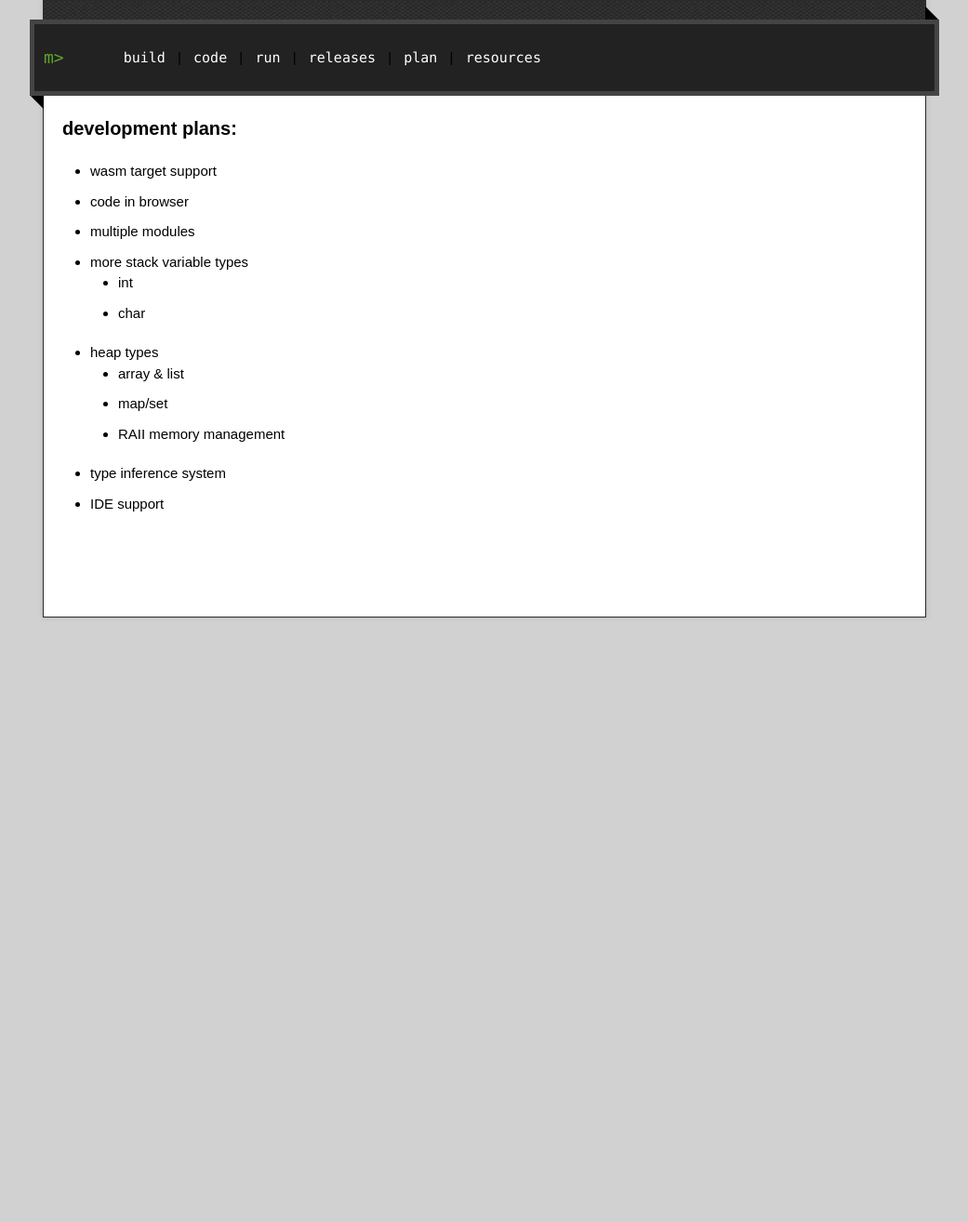
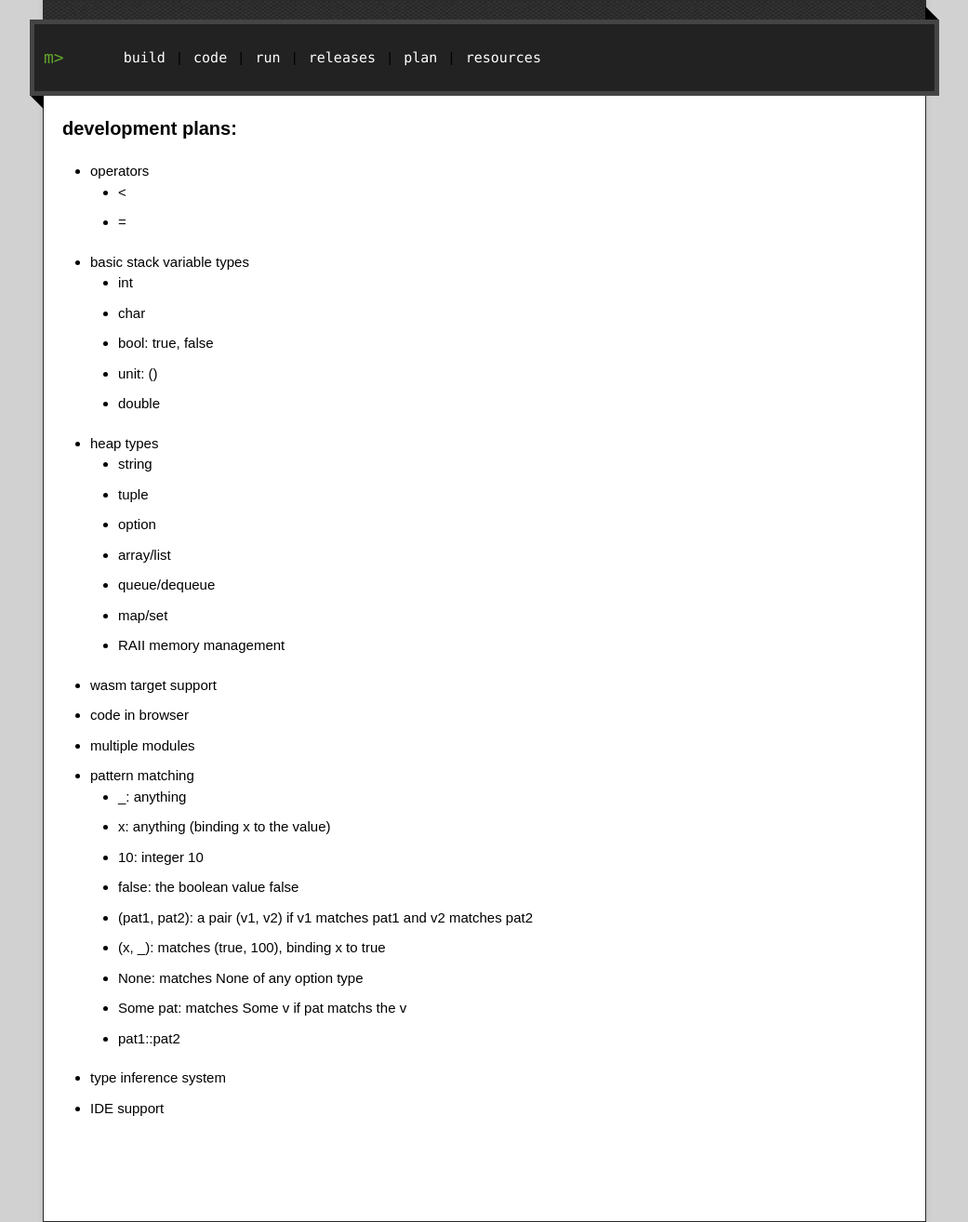
Before and after one commit to mlang-dev/m, a Jekyll site: the page built from docs/plan.md, in a window 1280 px wide. Shown: the whole page at 93% size, without its empty margins (119-1160 px from the left). Built offline with Jekyll 4.4.1, drawn with Linux system fonts in a browser that asks for light colours; our own code applies the rules of GitHub Pages for plain Markdown files; before the commit the page ends 900 px from its top, so only the background shows below that.

```diff
--- a/docs/plan.md
+++ b/docs/plan.md
@@ -3,15 +3,35 @@
 ---
 
 ### development plans:
+- operators
+  - <
+  - =
+- basic stack variable types
+  - int
+  - char
+  - bool: true, false
+  - unit: ()
+  - double
+- heap types
+  - string
+  - tuple
+  - option
+  - array/list
+  - queue/dequeue
+  - map/set
+  - RAII memory management
 - wasm target support
 - code in browser
 - multiple modules
-- more stack variable types
-  - int
-  - char
-- heap types
-  - array & list
-  - map/set
-  - RAII memory management
+- pattern matching
+  - _: anything
+  - x: anything (binding x to the value)
+  - 10: integer 10
+  - false: the boolean value false
+  - (pat1, pat2): a pair (v1, v2) if v1 matches pat1 and v2 matches pat2
+  - (x, _): matches (true, 100), binding x to true
+  - None: matches None of any option type
+  - Some pat: matches Some v if pat matchs the v
+  - pat1::pat2
 - type inference system
 - IDE support
```
Also changed, not shown: test/CMakeLists.txt (+1 -0 lines), 7 other files.
